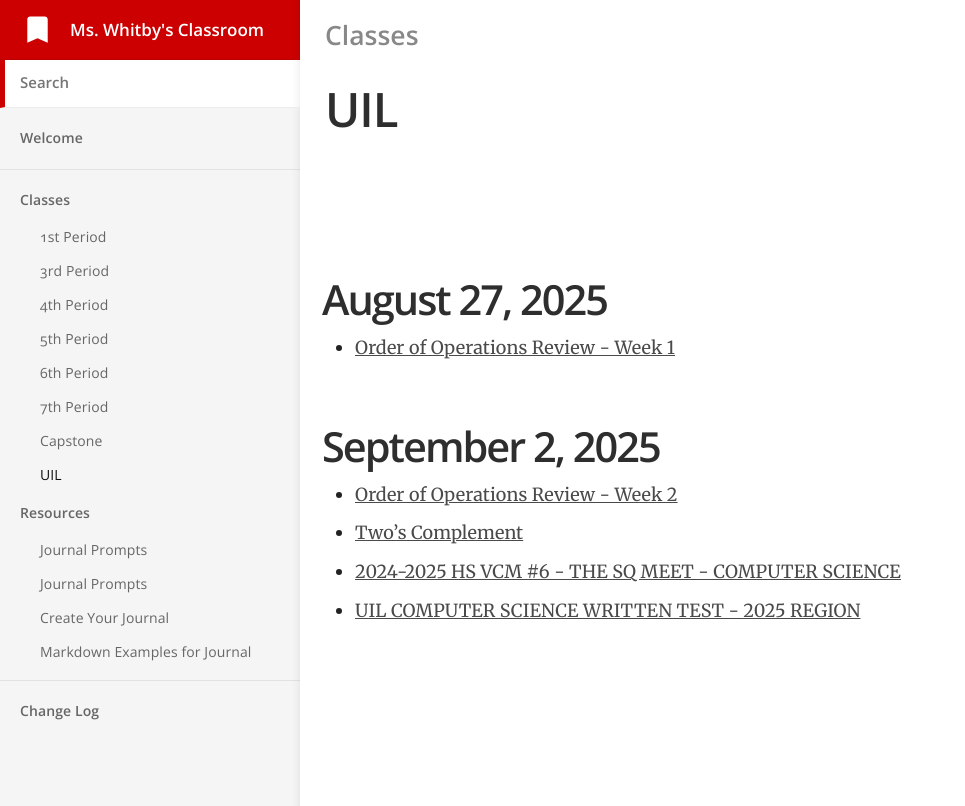
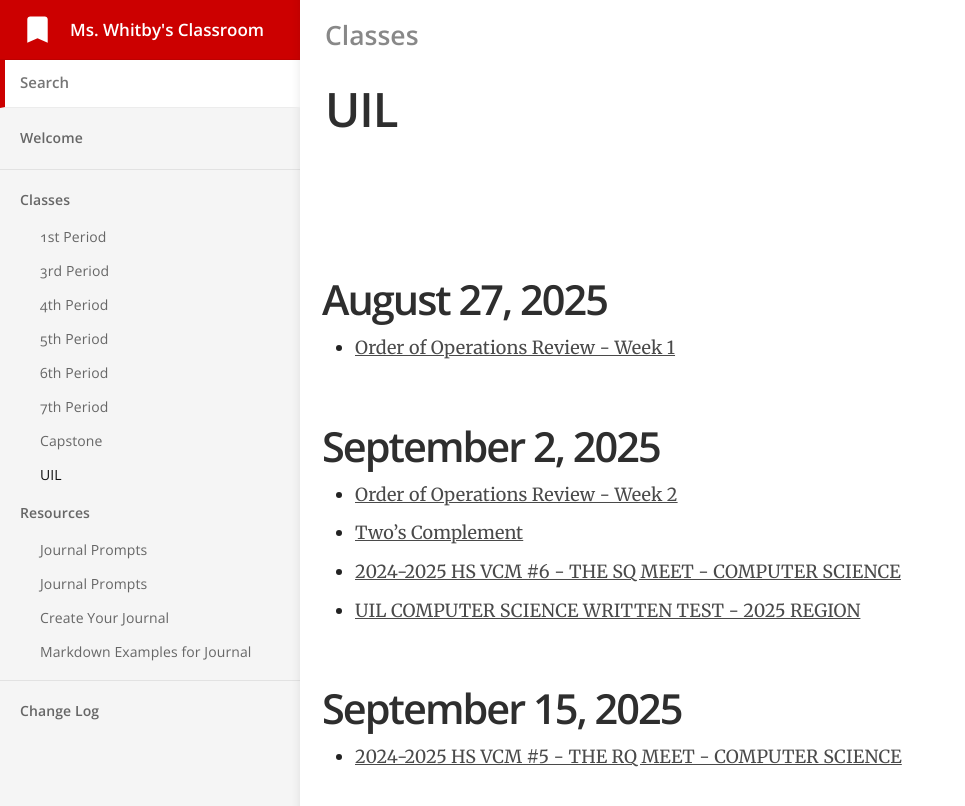
Before and after one commit to mswhitby/classroom, a Jekyll site: the page built from _docs/classes/uil.md, in a window 1280 px wide. Shown: the top 806 px of the page, without its empty margins (0-965 px from the left). Built offline with Jekyll 4.4.1, drawn with Linux system fonts in a browser that asks for light colours.

Commit message:
updated UIL

```diff
--- a/_docs/classes/uil.md
+++ b/_docs/classes/uil.md
@@ -15,3 +15,8 @@ order: 8
 - [Two's Complement](https://github.com/mswhitby/classroom/blob/main/_docs/uil_files/Two's%20complement.week%202%20or%203%20.pdf)
 - [2024-2025 HS VCM #6 - THE SQ MEET - COMPUTER SCIENCE](https://github.com/mswhitby/classroom/blob/main/_docs/uil_files/2024-2025%20HS%20VCM%20%236%20-%20THE%20SQ%20MEET%20-%20COMPUTER%20SCIENCE%20-%20ALL.pdf)
 - [UIL COMPUTER SCIENCE WRITTEN TEST - 2025 REGION](https://github.com/mswhitby/classroom/blob/main/_docs/uil_files/CompSciWritten_StudyPacket_R_25.pdf)
+
+
+# September 15, 2025
+
+- [2024-2025 HS VCM #5 - THE RQ MEET - COMPUTER SCIENCE]()
```
Also changed, not shown: _docs/uil_files/uil_prep.md (added), 1 other file.
